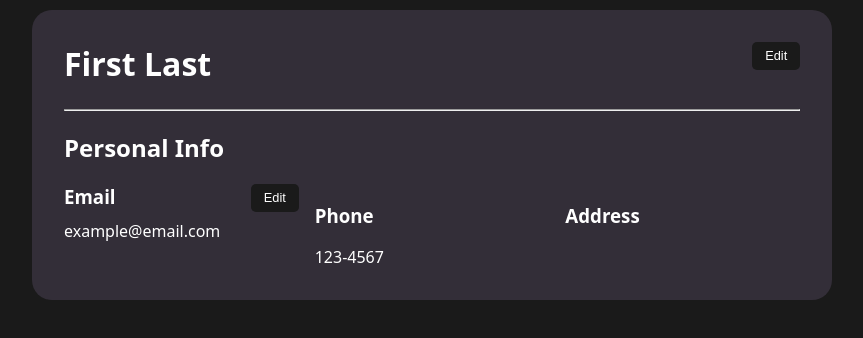
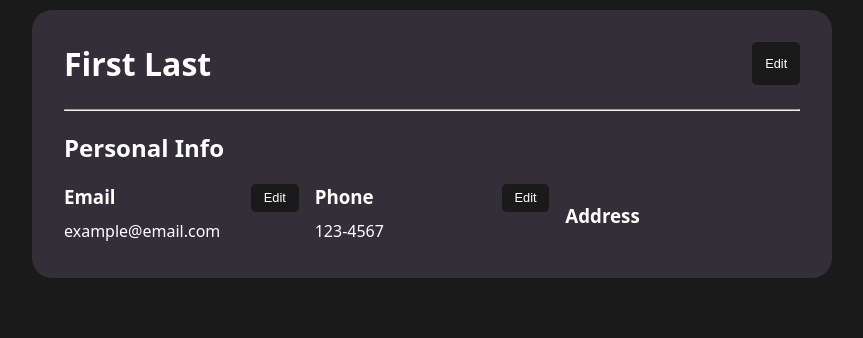
Before and after one commit to nguyenjessev/cv-project, a React (Create React App) app: page / in a window 1280 px wide. Shown: the top 338 px of the page, without its empty margins (208-1071 px from the left). Built offline with nearby package versions, Linux system fonts and the light colour scheme.

Commit message:
Fix wrapping/sizing of header

```diff
--- a/src/components/Phone.js
+++ b/src/components/Phone.js
@@ -1,4 +1,6 @@
 import React from 'react';
+import '../styles/Phone.css';
+import Button from './Button';
 
 class Phone extends React.Component {
   constructor(props) {
@@ -10,11 +12,53 @@ class Phone extends React.Component {
     };
   }
 
+  handleClickEdit = () => {
+    this.setState({
+      editing: true,
+    });
+  };
+
+  handleClickSave = () => {
+    this.setState({
+      editing: false,
+    });
+  };
+
+  handlePhoneChange = (event) => {
+    this.setState({
+      email: event.target.value,
+    });
+  };
+
+  phone = () => {
+    if (this.state.editing) {
+      return (
+        <div className='phone-display phone-input-container'>
+          <input
+            type='text'
+            value={this.state.phone}
+            onChange={this.handlePhoneChange}
+          />
+        </div>
+      );
+    } else {
+      return <div className='phone-display'>{this.state.phone}</div>;
+    }
+  };
+
   render() {
     return (
-      <div className='phone-container'>
-        <h3>Phone</h3>
-        {this.state.phone}
+      <div>
+        <h3 className='phone-header'>
+          Phone
+          {!this.state.editing && (
+            <Button name='Edit' onClick={this.handleClickEdit} />
+          )}
+          {this.state.editing && (
+            <Button name='Save' onClick={this.handleClickSave} />
+          )}
+        </h3>
+        {this.phone()}
       </div>
     );
   }
--- a/src/styles/FullName.css
+++ b/src/styles/FullName.css
@@ -1,5 +1,4 @@
 .full-name {
-  align-items: flex-start;
   display: flex;
   flex-wrap: wrap;
   gap: 1rem;
@@ -15,6 +14,7 @@
 
 .name-input-container {
   display: flex;
+  flex-grow: 1;
   flex-wrap: wrap;
   gap: 1rem;
   max-width: 100%;
@@ -25,11 +25,11 @@
   border: none;
   border-radius: 10px;
   color: white;
-  flex-basis: 0;
   flex-grow: 1;
   font-size: inherit;
   font-weight: inherit;
   max-width: 100%;
   min-width: 10rem;
   padding: 0 1rem;
+  width: 0;
 }
--- /dev/null
+++ b/src/styles/Phone.css
@@ -0,0 +1,9 @@
+.phone-header {
+  display: flex;
+  justify-content: space-between;
+  margin: 0;
+}
+
+.phone-display {
+  margin-top: 0.5rem;
+}
```
